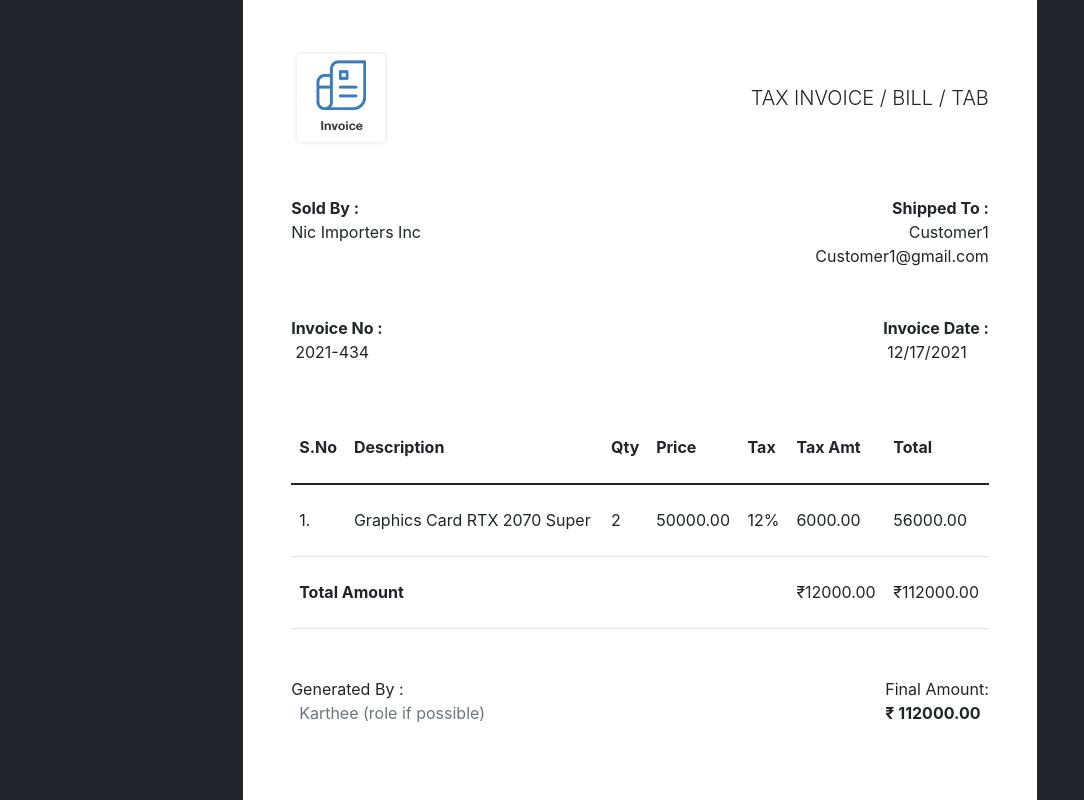
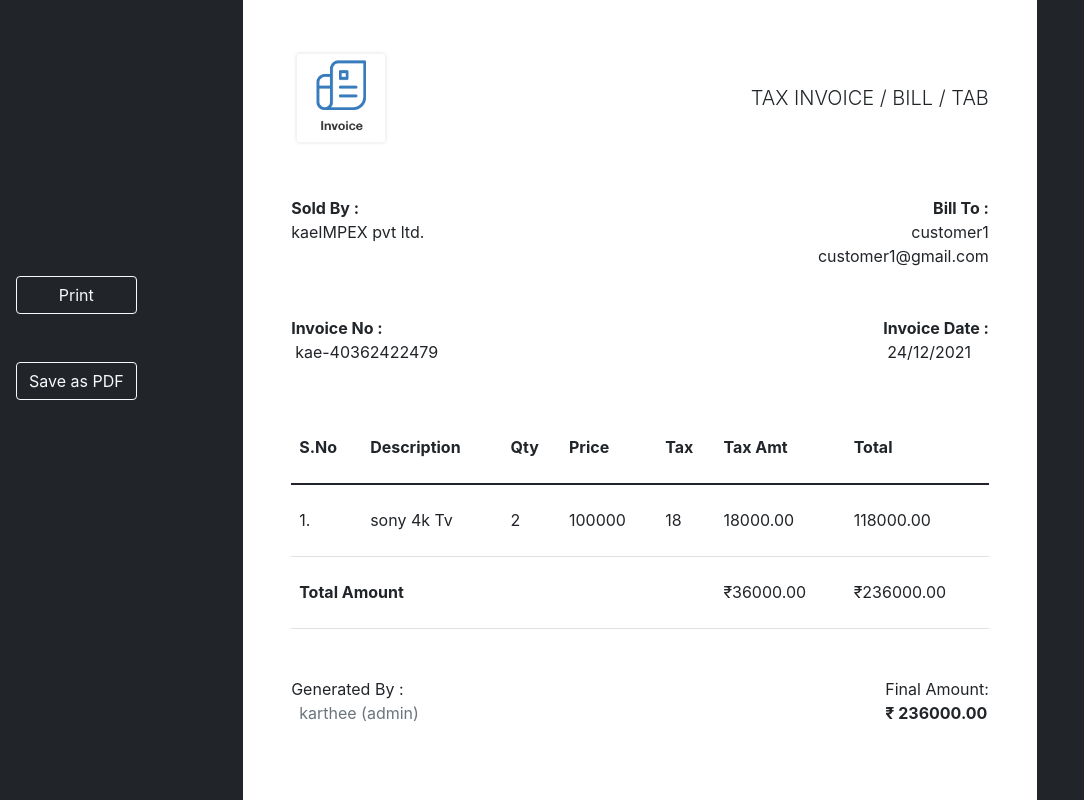
Before and after one commit to kar-thee/invoiceApp-client, a React (Create React App) app: page /invoice in a window 1280 px wide. Shown: the top 800 px of the page, without its empty margins (0-1084 px from the left). Built offline with nearby package versions, Linux system fonts and the light colour scheme.

Commit message:
developed invoice ui components

```diff
--- a/src/App.css
+++ b/src/App.css
@@ -26,3 +26,14 @@
     border-radius: 5%;
   }
 }
+
+.invoiceLogoSize {
+  height: 100px;
+  width: auto;
+}
+
+@media print {
+  .invoiceLogoSize {
+    width: 120px;
+  }
+}
--- a/src/components/InvoicePage/Invoice.js
+++ b/src/components/InvoicePage/Invoice.js
@@ -9,6 +9,29 @@ import InvoiceFinalAmt from "./InvoiceFinalAmt";
 import InvoiceSignature from "./InvoiceSignature";
 import InvoiceFooterNote from "./InvoiceFooterNote";
 
+const invoiceData = {
+  invoiceLogoImg: null,
+  sellerName: "kaeIMPEX pvt ltd.",
+  customerName: "customer1",
+  customerEmail: "customer1@gmail.com",
+  invoiceNo: "kae-40362422479",
+  invoiceDate: "24/12/2021",
+  productName: "sony 4k Tv",
+  qty: 2,
+  price: 100000,
+  tax: 18,
+  taxCost: 18000,
+  costAfterTax: 118000,
+  totalTaxAmt: 36000,
+  totalFinalAmt: 236000,
+  invoiceCreaterName: "karthee",
+  invoiceCreaterRole: "admin",
+  invoiceCreaterEmail: "ourworldourpeople@gmail.com",
+  dueDate: 7,
+  _id: "61c5f1b6b82bab9af6bc02d5",
+  __v: 0,
+};
+
 const Invoice = () => {
   const [dispatch] = useDispatchFunc();
 
@@ -19,6 +42,26 @@ const Invoice = () => {
     };
   }, [dispatch]);
 
+  const {
+    invoiceLogoImg,
+    sellerName,
+    customerName,
+    customerEmail,
+    invoiceNo,
+    invoiceDate,
+    productName,
+    qty,
+    price,
+    tax,
+    invoiceCreaterName,
+    invoiceCreaterRole,
+    dueDate,
+  } = invoiceData;
+
+  const taxCost = (price * (tax / 100)).toFixed(2);
+  const costAfterTax = (price * (parseFloat(tax + 100) / 100)).toFixed(2);
+  const totalTaxAmt = (taxCost * qty).toFixed(2);
+  const totalFinalAmt = (costAfterTax * qty).toFixed(2);
   return (
     <>
       <div className="bg-dark">
@@ -30,22 +73,61 @@ const Invoice = () => {
             {/* here comes everything */}
             <div className="container p-5 ">
               <div className="">
-                <InvoiceLogoHeader />
+                <InvoiceLogoHeader invoiceLogoImg={invoiceLogoImg} />
 
-                <InvoiceFromToInfo />
+                <InvoiceFromToInfo
+                  sellerName={sellerName}
+                  customerName={customerName}
+                  customerEmail={customerEmail}
+                />
 
-                <InvoiceNoAndDate />
+                <InvoiceNoAndDate
+                  invoiceNo={invoiceNo}
+                  invoiceDate={invoiceDate}
+                />
 
-                <InvoiceTable />
+                <InvoiceTable
+                  productName={productName}
+                  qty={qty}
+                  price={price}
+                  tax={tax}
+                  taxCost={taxCost}
+                  costAfterTax={costAfterTax}
+                  totalTaxAmt={totalTaxAmt}
+                  totalFinalAmt={totalFinalAmt}
+                />
 
-                <InvoiceFinalAmt />
+                <InvoiceFinalAmt
+                  invoiceCreaterName={invoiceCreaterName}
+                  invoiceCreaterRole={invoiceCreaterRole}
+                  totalFinalAmt={totalFinalAmt}
+                />
 
-                <InvoiceSignature />
+                <InvoiceSignature sellerName={sellerName} />
 
-                <InvoiceFooterNote />
+                <InvoiceFooterNote dueDate={dueDate} />
               </div>
             </div>
           </div>
+        </div>
+        {/* here print and savePdf btns */}
+        <div className="position-absolute left-0 bottom-50  d-flex flex-column ms-3 d-print-none">
+          <button
+            className="btn btn-outline-light mb-5"
+            onClick={() => {
+              window.print();
+            }}
+          >
+            Print
+          </button>
+          <button
+            className="btn btn-outline-light"
+            onClick={() => {
+              window.print();
+            }}
+          >
+            Save as PDF
+          </button>
         </div>
       </div>
     </>
--- a/src/components/InvoicePage/InvoiceFinalAmt.js
+++ b/src/components/InvoicePage/InvoiceFinalAmt.js
@@ -1,19 +1,23 @@
 import React from "react";
 
-const InvoiceFinalAmt = () => {
+const InvoiceFinalAmt = ({
+  invoiceCreaterName,
+  invoiceCreaterRole,
+  totalFinalAmt,
+}) => {
   return (
     <>
       {/* here employee name who generated invoice & final amount*/}
       <div className="mb-4 d-flex justify-content-between">
         <div className=" d-flex flex-column ">
           <div>Generated By : </div>
-          <div className="text-muted ms-2"> Karthee (role if possible)</div>
+          <div className="text-muted ms-2">
+            {invoiceCreaterName} ({invoiceCreaterRole})
+          </div>
         </div>
         <div className=" d-flex flex-column ">
           <div>Final Amount:</div>
-          <div className=" fw-bold">
-            ₹ {((112 / 100) * 50000 * 2).toFixed(2)}
-          </div>
+          <div className=" fw-bold">₹ {totalFinalAmt}</div>
         </div>
       </div>
     </>
--- a/src/components/InvoicePage/InvoiceFooterNote.js
+++ b/src/components/InvoicePage/InvoiceFooterNote.js
@@ -1,12 +1,12 @@
 import React from "react";
 
-const InvoiceFooterNote = () => {
+const InvoiceFooterNote = ({ dueDate }) => {
   return (
     <>
       {/* here note */}
       <div className=" position-absolute">
         <div className="text-muted fw-lighter fst-italic">
-          Payment due in 90 days from invoice date
+          Payment due in {dueDate} days from invoice date
         </div>
       </div>
     </>
--- a/src/components/InvoicePage/InvoiceFromToInfo.js
+++ b/src/components/InvoicePage/InvoiceFromToInfo.js
@@ -1,6 +1,6 @@
 import React from "react";
 
-const InvoiceFromToInfo = () => {
+const InvoiceFromToInfo = ({ sellerName, customerName, customerEmail }) => {
   return (
     <>
       {/* soldBy and ClientName */}
@@ -8,15 +8,15 @@ const InvoiceFromToInfo = () => {
         <div className="d-flex flex-column">
           <div className="fw-bold"> Sold By :</div>
           <div className="d-flex flex-column">
-            <div>Nic Importers Inc</div>
+            <div>{sellerName}</div>
           </div>
         </div>
         <div className="d-flex flex-column align-items-end">
-          <div className="fw-bold">Shipped To :</div>
+          <div className="fw-bold">Bill To :</div>
           <div className="">
             <div className="d-flex flex-column align-items-end">
-              <div>Customer1</div>
-              <div>Customer1@gmail.com</div>
+              <div>{customerName}</div>
+              <div>{customerEmail}</div>
             </div>
           </div>
         </div>
--- a/src/components/InvoicePage/InvoiceLogoHeader.js
+++ b/src/components/InvoicePage/InvoiceLogoHeader.js
@@ -1,14 +1,19 @@
 import React from "react";
 
-import invoiceLogo from "./invoiceLogo.png";
+import invoiceDefaultLogo from "./invoiceLogo.png";
 
-const InvoiceLogoHeader = () => {
+const InvoiceLogoHeader = ({ invoiceLogoImg }) => {
   return (
     <>
       {/* here logo and header */}
       <div className="d-flex justify-content-between align-items-center mb-5">
-        <div style={{ height: "100px", width: "auto" }}>
-          <img src={invoiceLogo} alt="LOGO" height="100%" width="100%" />
+        <div className="invoiceLogoSize">
+          <img
+            src={invoiceLogoImg ? invoiceLogoImg : invoiceDefaultLogo}
+            alt="LOGO"
+            height="100%"
+            width="100%"
+          />
         </div>
         <div className="lead"> TAX INVOICE / BILL / TAB </div>
       </div>
--- a/src/components/InvoicePage/InvoiceNoAndDate.js
+++ b/src/components/InvoicePage/InvoiceNoAndDate.js
@@ -1,17 +1,17 @@
 import React from "react";
 
-const InvoiceNoAndDate = () => {
+const InvoiceNoAndDate = ({ invoiceNo, invoiceDate }) => {
   return (
     <>
       {/* here invoice no and date */}
       <div className="d-flex justify-content-between mb-5">
         <div className="d-flex flex-column">
           <div className="fw-bold">Invoice No :</div>
-          <div className="ms-1">2021-434</div>
+          <div className="ms-1">{invoiceNo}</div>
         </div>
         <div className="d-flex flex-column">
           <div className="fw-bold">Invoice Date :</div>
-          <div className="ms-1">{new Date().toLocaleDateString()}</div>
+          <div className="ms-1">{invoiceDate}</div>
         </div>
       </div>
     </>
--- a/src/components/InvoicePage/InvoiceSignature.js
+++ b/src/components/InvoicePage/InvoiceSignature.js
@@ -1,14 +1,12 @@
 import React from "react";
 
-const InvoiceSignature = () => {
+const InvoiceSignature = ({ sellerName }) => {
   return (
     <>
       {/* here signature */}
       <div className="d-flex justify-content-end me-5 mb-5">
         <div className="d-flex flex-column">
-          <div className=" p-2 mb-1 text-center lead mt-5">
-            Nic Importers Inc
-          </div>
+          <div className=" p-2 mb-1 text-center lead mt-5">{sellerName}</div>
           <div className="fw-bold  border-top">Authorized Signature</div>
         </div>
       </div>
--- a/src/components/InvoicePage/InvoiceTable.js
+++ b/src/components/InvoicePage/InvoiceTable.js
@@ -1,6 +1,15 @@
 import React from "react";
 
-const InvoiceTable = () => {
+const InvoiceTable = ({
+  productName,
+  qty,
+  price,
+  tax,
+  taxCost,
+  costAfterTax,
+  totalTaxAmt,
+  totalFinalAmt,
+}) => {
   return (
     <>
       {/* here table */}
@@ -21,24 +30,21 @@ const InvoiceTable = () => {
             <tr className="">
               <td>1.</td>
               <td>
-                <div className="text-wrap text-break">
-                  {" "}
-                  Graphics Card RTX 2070 Super
-                </div>
+                <div className="text-wrap text-break">{productName}</div>
               </td>
-              <td>2</td>
-              <td>50000.00</td>
-              <td>12%</td>
-              <td>{((12 / 100) * 50000).toFixed(2)}</td>
-              <td>{((112 / 100) * 50000).toFixed(2)}</td>
+              <td>{qty}</td>
+              <td>{price}</td>
+              <td>{tax}</td>
+              <td>{taxCost}</td>
+              <td>{costAfterTax}</td>
             </tr>
             {/* here total Amount */}
             <tr className="my-5 py-5">
               <td colSpan="5" className="fw-bold">
                 Total Amount
               </td>
-              <td>₹{((12 / 100) * 50000 * 2).toFixed(2)}</td>
-              <td>₹{((112 / 100) * 50000 * 2).toFixed(2)}</td>
+              <td>₹{totalTaxAmt}</td>
+              <td>₹{totalFinalAmt}</td>
             </tr>
           </tbody>
         </table>
```
